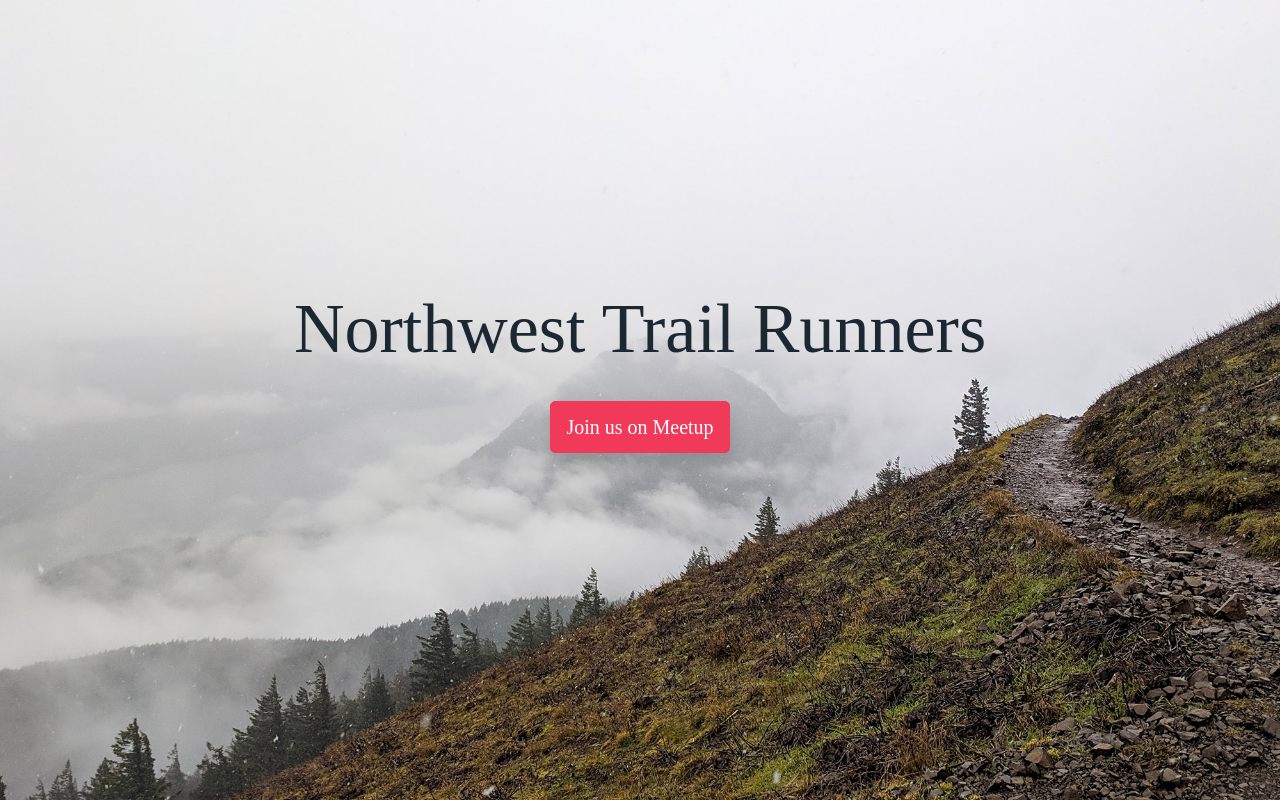
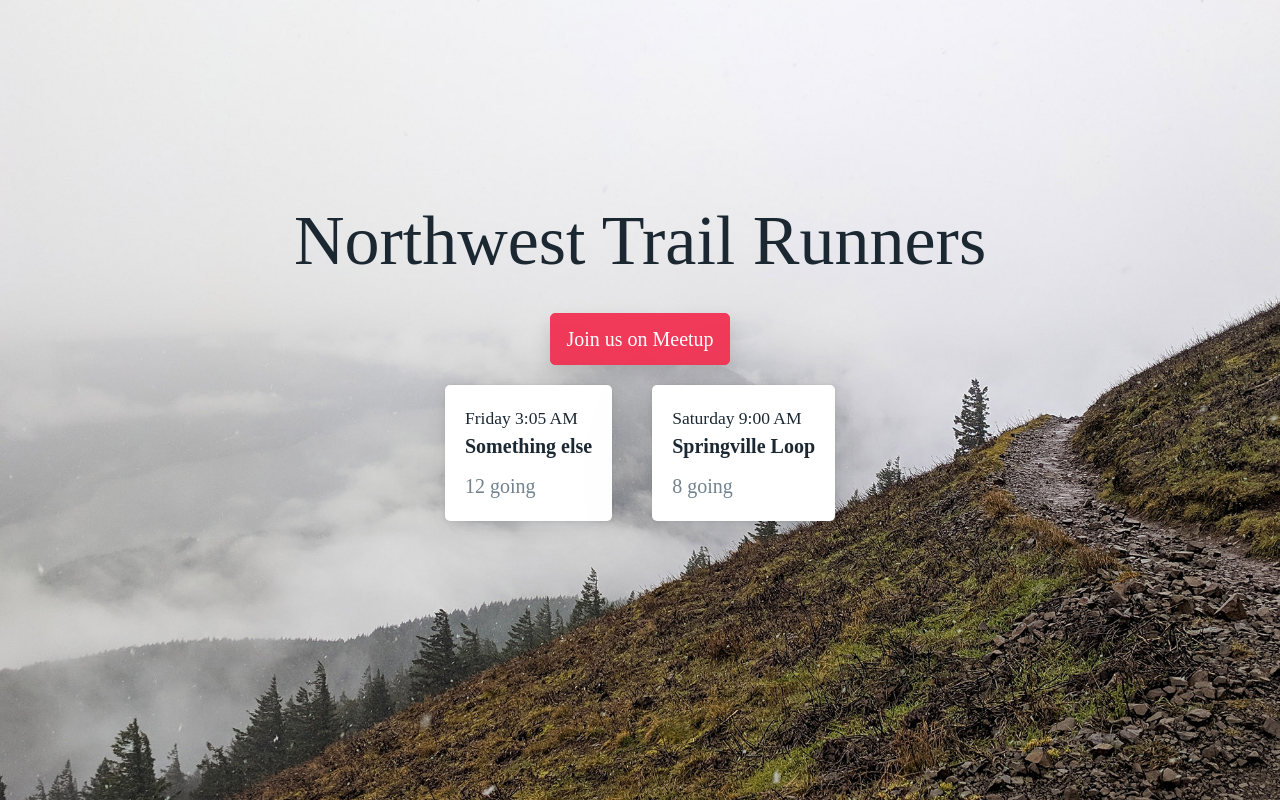
Before and after one commit to macmajewski/northwest-trail-runners, a Next.js app: page / in a window 1280 px wide. Built offline with nearby package versions, Linux system fonts and the light colour scheme.

Commit message:
Event cards (work in progress)

```diff
--- /dev/null
+++ b/src/app/eventCard.js
@@ -0,0 +1,35 @@
+import styles from './eventCard.module.css'
+
+export default function EventCard(event) {
+    return (<a href={event.link} className={styles.event_card}>
+        <small className={styles.event_time}>{formatTime(event.time)}</small>
+        <strong>{event.name}</strong>
+        <span className={styles.event_yes_rsvp}>{event.yes_rsvp_count} going</span>
+    </a>)
+}
+
+const locale = 'en-US';
+const timeZone = 'US/Pacific';
+
+const dayAndTime = new Intl.DateTimeFormat(locale, {
+    weekday: 'long',
+    hour: 'numeric',
+    minute: 'numeric',
+    timeZone: timeZone
+});
+
+const timeOnly = new Intl.DateTimeFormat(locale, {
+    hour: 'numeric',
+    minute: 'numeric',
+    timeZone: timeZone
+});
+
+function formatTime(time) {
+    // todo: Valid logic on other timezones
+    const date = new Date(time);
+    const isToday = new Date().toDateString() === date.toDateString();
+
+    return isToday
+        ? `Today ${timeOnly.format(date)}`
+        : dayAndTime.format(date);
+}
--- /dev/null
+++ b/src/app/eventCard.module.css
@@ -0,0 +1,21 @@
+.event_card {
+    display: inline-block;
+    border-radius: var(--border-radius);
+    background: var(--card-background-color);
+    box-shadow: var(--card-box-shadow);
+    padding: 1rem;
+    margin: 1rem;
+    color: var(--h1-color) !important;
+    text-decoration: none !important;
+    text-align: left;
+}
+
+.event_time,
+.event_yes_rsvp {
+    display: block;
+}
+
+.event_yes_rsvp {
+    margin-top: 0.5rem;
+    color: var(--muted-color);
+}
--- a/src/app/page.js
+++ b/src/app/page.js
@@ -1,14 +1,38 @@
+import EventCard from './eventCard'
 import styles from './page.module.css'
 
-export default function Home() {
+export default async function Home() {
+  const events = await getEvents();
+
   return (
     <main className={styles.main}>
 
       <div className={styles.main_container + ' container'}>
         <h1><span className={styles.main_header__nw}>Northwest</span> Trail Runners</h1>
         <a href="https://www.meetup.com/northwest-trail-runners" role="button" className={styles.main_button}>Join us on Meetup</a>
+
+        <div class="events">
+          {events.map(event => EventCard(event))}
+        </div>
       </div>
 
     </main>
   )
 }
+
+async function getEvents() {
+  return [
+    { name: 'Something else', time: 1686909900000, yes_rsvp_count: 12, link: 'https://northwesttrailrunners.org/' },
+    { name: 'Springville Loop', time: 1687017600000, yes_rsvp_count: 8, link: 'https://northwesttrailrunners.org/' }
+  ];
+
+  /*
+  const res = await fetch('https://api.meetup.com/northwest-trail-runners/events');
+
+  if (!res.ok) throw new Error(res.status);
+
+  const events = await res.json();
+
+  return Array.isArray(events) ? events : [];
+  */
+}
```
